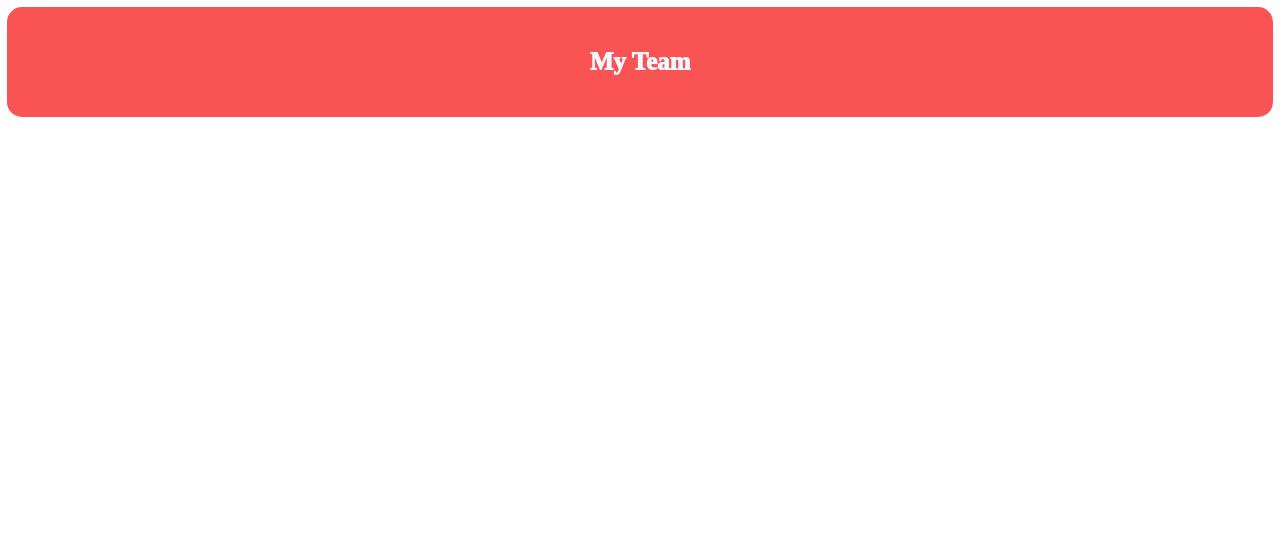
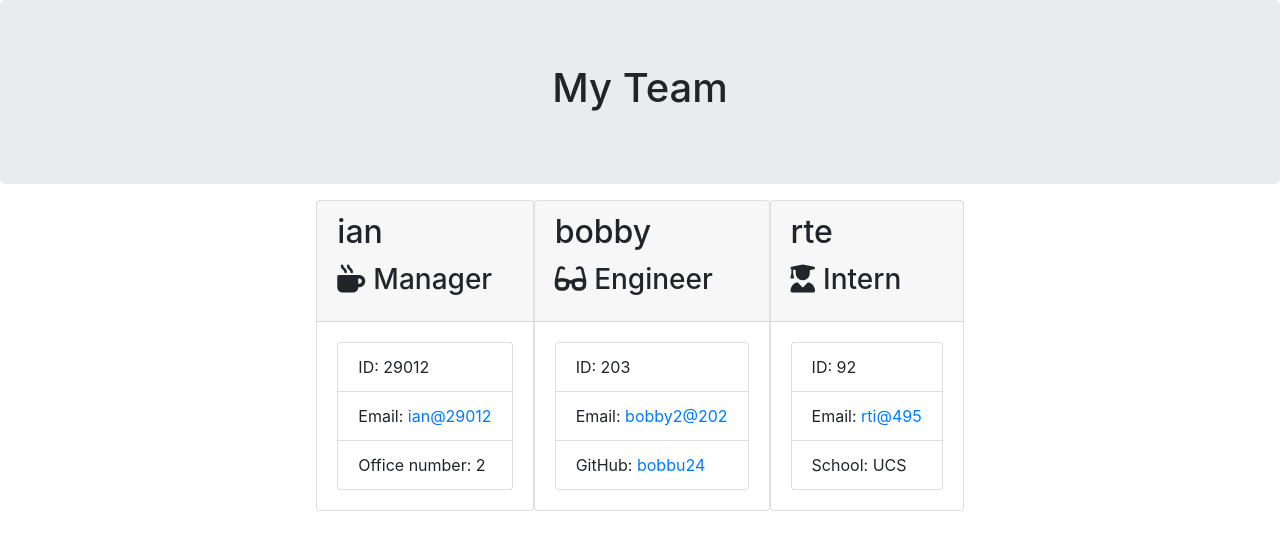
Before and after one commit to ian29012/Team-Profile-Generator, a website: page team.html in a window 1280 px wide. Drawn offline with nearby package versions, Linux system fonts and the light colour scheme; files that its build step writes are made by us from their sources.

Commit message:
add s sample

```diff
--- a/team.html
+++ b/team.html
@@ -1,14 +1,74 @@
-<!DOCTYPE html>
+
+    <!DOCTYPE html>
 <html lang="en">
+
 <head>
-    <meta charset="UTF-8">
-    <meta name="viewport" content="width=device-width, initial-scale=1.0">
-    <link rel="stylesheet" href="./CSS/style.css">
-    <title>Team Profile Generator</title>
+    <meta charset="UTF-8" />
+    <meta name="viewport" content="width=device-width, initial-scale=1.0" />
+    <meta http-equiv="X-UA-Compatible" content="ie=edge" />
+    <title>My Team</title>
+    <link rel="stylesheet" href="https://stackpath.bootstrapcdn.com/bootstrap/4.3.1/css/bootstrap.min.css"
+        integrity="sha384-ggOyR0iXCbMQv3Xipma34MD+dH/1fQ784/j6cY/iJTQUOhcWr7x9JvoRxT2MZw1T" crossorigin="anonymous">
+    <link rel="stylesheet" href="style.css">
+    <script src="https://kit.fontawesome.com/c502137733.js"></script>
 </head>
+
 <body>
-    <header>My Team</header>
-    <table></table>
+    <div class="container-fluid">
+        <div class="row">
+            <div class="col-12 jumbotron mb-3 team-heading">
+                <h1 class="text-center">My Team</h1>
+            </div>
+        </div>
+    </div>
+    <div class="container">
+        <div class="row">
+            <div class="team-area col-12 d-flex justify-content-center">
 
+        <div class="card employee-card">
+        <div class="card-header">
+            <h2 class="card-title">ian</h2>
+            <h3 class="card-title"><i class="fas fa-mug-hot mr-2"></i>Manager</h3>
+        </div>
+        <div class="card-body">
+            <ul class="list-group">
+                <li class="list-group-item">ID: 29012</li>
+                <li class="list-group-item">Email: <a href="mailto:ian@29012">ian@29012</a></li>
+                <li class="list-group-item">Office number: 2</li>
+            </ul>
+        </div>
+    </div>
+
+        <div class="card employee-card">
+    <div class="card-header">
+        <h2 class="card-title">bobby</h2>
+        <h3 class="card-title"><i class="fas fa-glasses mr-2"></i>Engineer</h3>
+    </div>
+    <div class="card-body">
+        <ul class="list-group">
+            <li class="list-group-item">ID: 203</li>
+            <li class="list-group-item">Email: <a href="mailto:bobby2@202">bobby2@202</a></li>
+            <li class="list-group-item">GitHub: <a href="https://github.com/bobbu24" target="_blank" rel="noopener noreferrer">bobbu24</a></li>
+        </ul>
+    </div>
+</div>
+
+        <div class="card employee-card">
+    <div class="card-header">
+        <h2 class="card-title">rte</h2>
+        <h3 class="card-title"><i class="fas fa-user-graduate mr-2"></i>Intern</h3>
+    </div>
+    <div class="card-body">
+        <ul class="list-group">
+            <li class="list-group-item">ID: 92</li>
+            <li class="list-group-item">Email: <a href="mailto:rti@495">rti@495</a></li>
+            <li class="list-group-item">School: UCS</li>
+        </ul>
+    </div>
+</div>
+
+            </div>
+        </div>
+    </div>
 </body>
 </html>
```
